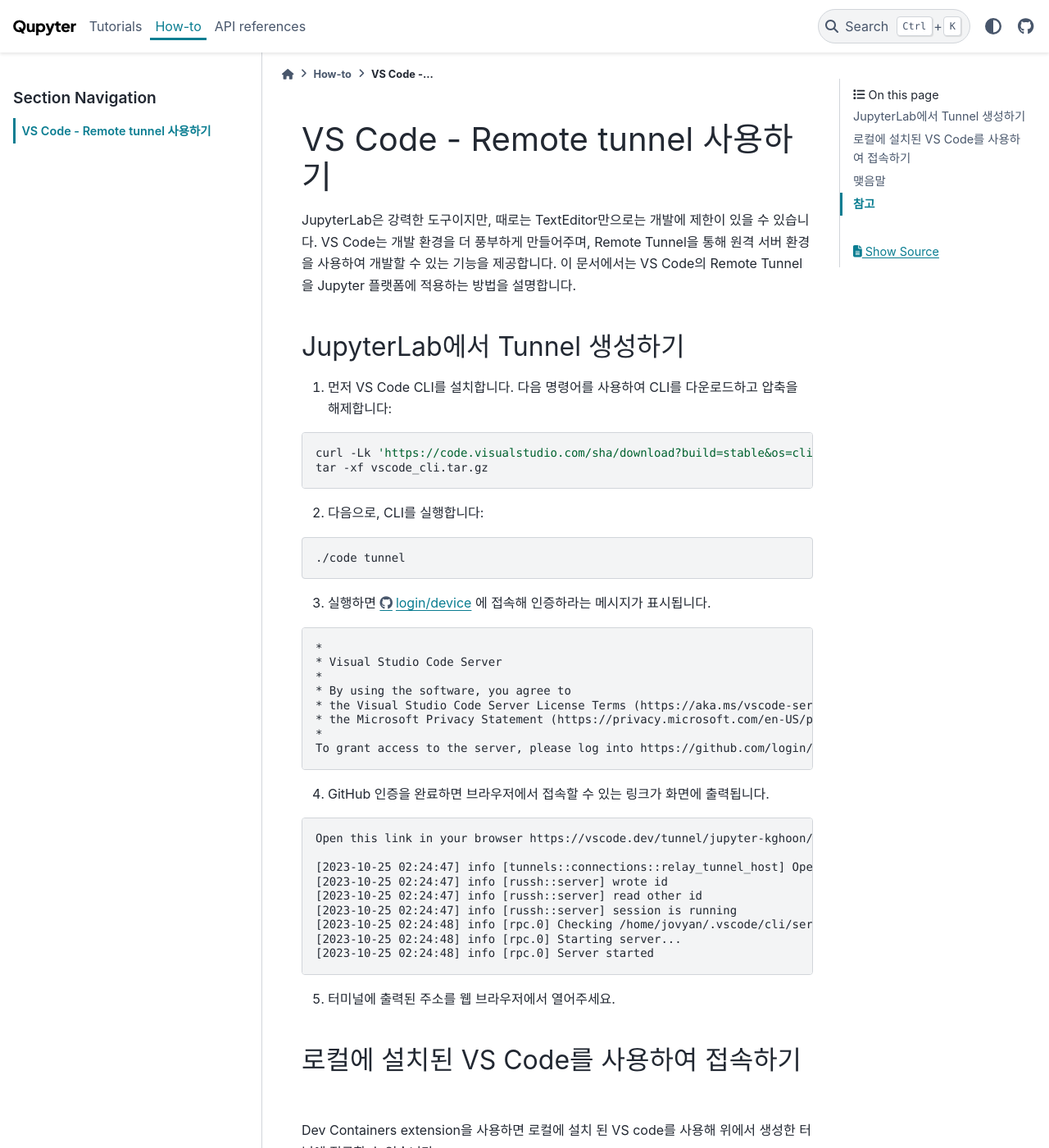
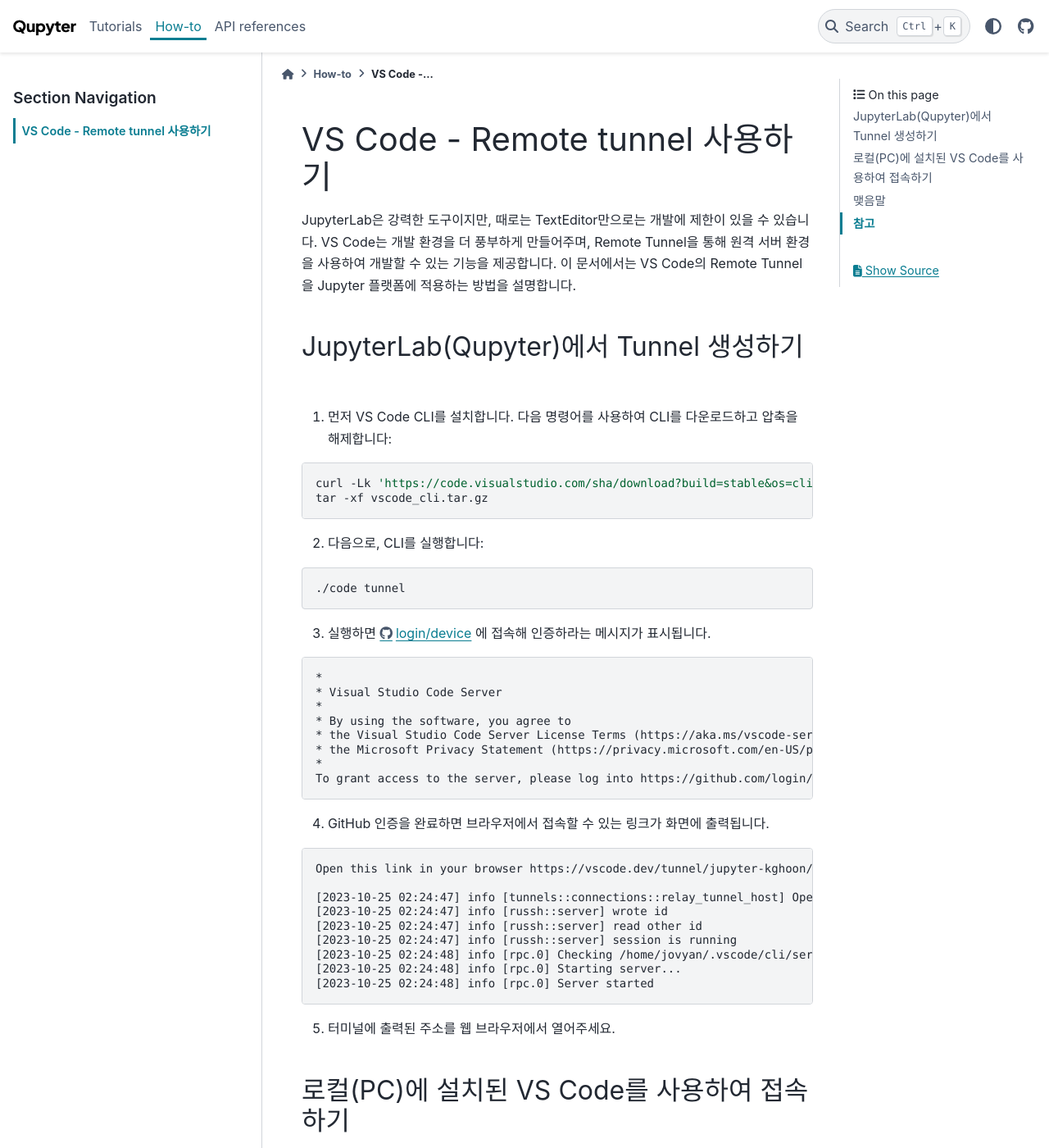
Before and after one commit to qrstai/qupyter, a Sphinx documentation site: the page built from docs/source/howto/vscode_tunnel.md, in a window 1280 px wide and 1400 px high. Shown: the whole window at 82% size. Built offline with Sphinx 7.4.7 and the PyData theme 0.15.4, drawn with Linux system fonts in a browser that asks for light colours.

Commit message:
Update vscode_tunnel.md

```diff
--- a/docs/source/howto/vscode_tunnel.md
+++ b/docs/source/howto/vscode_tunnel.md
@@ -2,7 +2,7 @@
 
 JupyterLab은 강력한 도구이지만, 때로는 TextEditor만으로는 개발에 제한이 있을 수 있습니다. VS Code는 개발 환경을 더 풍부하게 만들어주며, Remote Tunnel을 통해 원격 서버 환경을 사용하여 개발할 수 있는 기능을 제공합니다. 이 문서에서는 VS Code의 Remote Tunnel을 Jupyter 플랫폼에 적용하는 방법을 설명합니다.
 
-## JupyterLab에서 Tunnel 생성하기
+## JupyterLab(Qupyter)에서 Tunnel 생성하기
 
 1. 먼저 VS Code CLI를 설치합니다. 다음 명령어를 사용하여 CLI를 다운로드하고 압축을 해제합니다:
 
@@ -46,7 +46,7 @@ Open this link in your browser https://vscode.dev/tunnel/jupyter-kghoon/home/jov
 
 5. 터미널에 출력된 주소를 웹 브라우저에서 열어주세요.
 
-## 로컬에 설치된 VS Code를 사용하여 접속하기
+## 로컬(PC)에 설치된 VS Code를 사용하여 접속하기
 
 Dev Containers extension을 사용하면 로컬에 설치 된 VS code를 사용해 위에서 생성한 터널에 접근할 수 있습니다.
 
```
